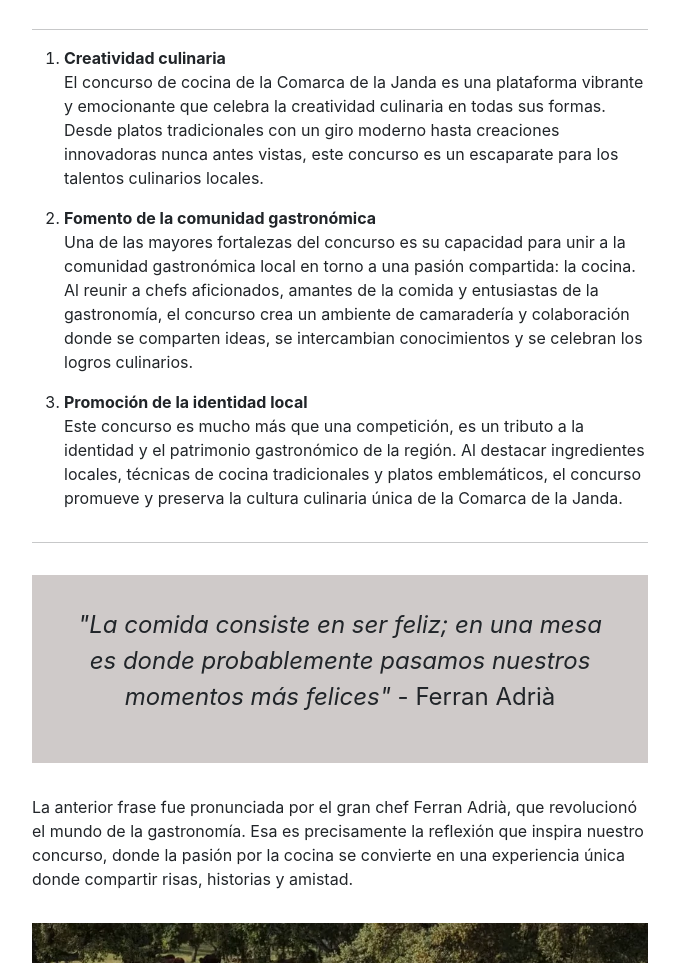
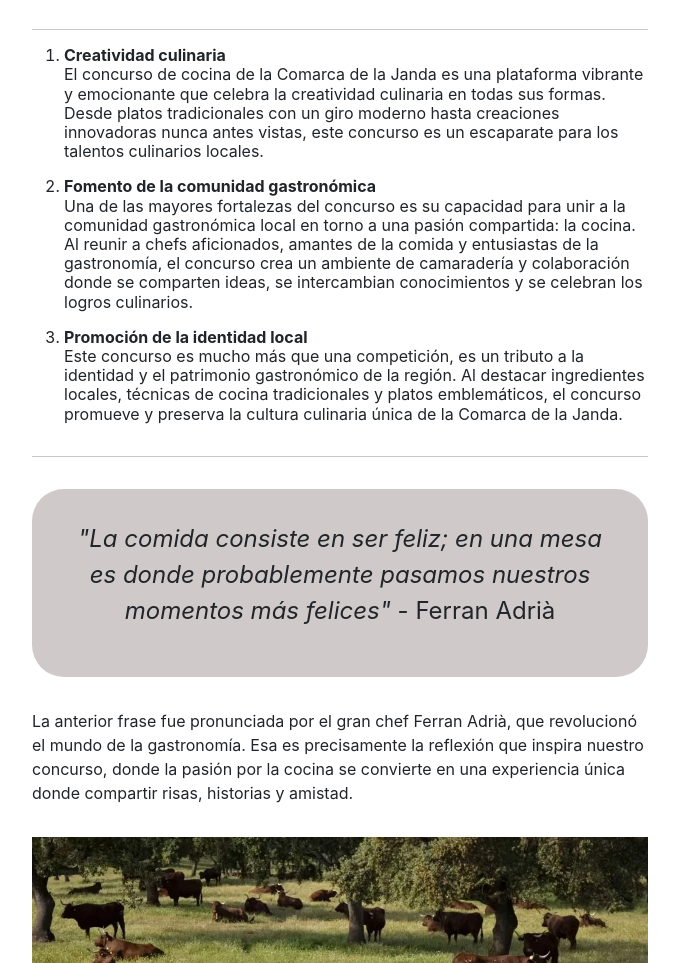
Before and after one commit to sforjab/html_css2_pec2, a website built with Parcel: page src/informacion.html in a window 1280 px wide. Shown: the part 778-1741 px from the top of the page, without its empty margins (300-979 px from the left). Built offline with nearby package versions, Linux system fonts and the light colour scheme.

Commit message:
Eliminación de imágenes sin usar e incorporación de pseudoclases funcionales

```diff
--- a/src/assets/styles/layouts/_home.scss
+++ b/src/assets/styles/layouts/_home.scss
@@ -410,9 +410,12 @@
   width: 50%;
 }
 
+.container :is(.container__info-principal, .container__lista-ordenada) {
+  margin-bottom: 2rem;
+}
+
 .container__info-principal {
   display: flex;
-  margin-bottom: 2rem;
 }
 
 .container__info-titular {
@@ -425,20 +428,20 @@
   width: 67%;
 }
 
-.container__lista-ordenada {
-  margin-bottom: 2rem;
+.container__lista-ordenada__elemento {
+  line-height: 1.2rem;
+}
+
+.container :where(.container__blockquote, .container__imagen-articulo) {
+  margin: 2rem 0;
 }
 
 .container__blockquote {
   padding: 2rem;
-  margin: 2rem 0;
   background-color: #cfcac9;
   font-size: 1.5rem;
   text-align: center;
-}
-
-.container__imagen-articulo {
-  margin: 2rem 0;
+  border-radius: 2rem;
 }
 
 .container__imagen-articulo__img {
--- a/src/informacion.html
+++ b/src/informacion.html
@@ -26,21 +26,21 @@
                 </div>
                 <hr>
                 <ol class="container__lista-ordenada">
-                    <li><strong>Creatividad culinaria</strong>
+                    <li class="container__lista-ordenada__elemento"><strong>Creatividad culinaria</strong>
                         <p>
                             El concurso de cocina de la Comarca de la Janda es una plataforma vibrante y emocionante que celebra la creatividad
                             culinaria en todas sus formas. Desde platos tradicionales con un giro moderno hasta creaciones innovadoras nunca antes
                             vistas, este concurso es un escaparate para los talentos culinarios locales.
                         </p>
                     </li>
-                    <li><strong>Fomento de la comunidad gastronómica</strong>
+                    <li class="container__lista-ordenada__elemento"><strong>Fomento de la comunidad gastronómica</strong>
                         <p>
                             Una de las mayores fortalezas del concurso es su capacidad para unir a la comunidad gastronómica local en torno a una pasión compartida:
                             la cocina. Al reunir a chefs aficionados, amantes de la comida y entusiastas de la gastronomía, el concurso crea un ambiente de camaradería
                             y colaboración donde se comparten ideas, se intercambian conocimientos y se celebran los logros culinarios.
                         </p>
                     </li>
-                    <li><strong>Promoción de la identidad local</strong>
+                    <li class="container__lista-ordenada__elemento"><strong>Promoción de la identidad local</strong>
                         <p>Este concurso es mucho más que una competición, es un tributo a la identidad y el patrimonio gastronómico de la región. Al destacar
                             ingredientes locales, técnicas de cocina tradicionales y platos emblemáticos, el concurso promueve y preserva la cultura culinaria única
                             de la Comarca de la Janda.</p>
--- a/src/views/footer.html
+++ b/src/views/footer.html
@@ -2,7 +2,7 @@
 <footer class="container container__footer">
     <div class="footer__logo">
         <picture>
-            <source srcset="./assets/images/blason-colmar.png/?as=webp&width=350" type="image/webp" />
+            <source srcset="./assets/images/logo.png/?as=webp&width=350" type="image/webp" />
             <a href="/src/index.html"><img class="footer__logo_imagen" src="./assets/images/logo.png" alt="Logo del concurso"/></a>
         </picture>
     </div>
```
Also changed, not shown: src/assets/images/blason-colmar.png (deleted), src/assets/images/canales-colmar.jpg (deleted).
